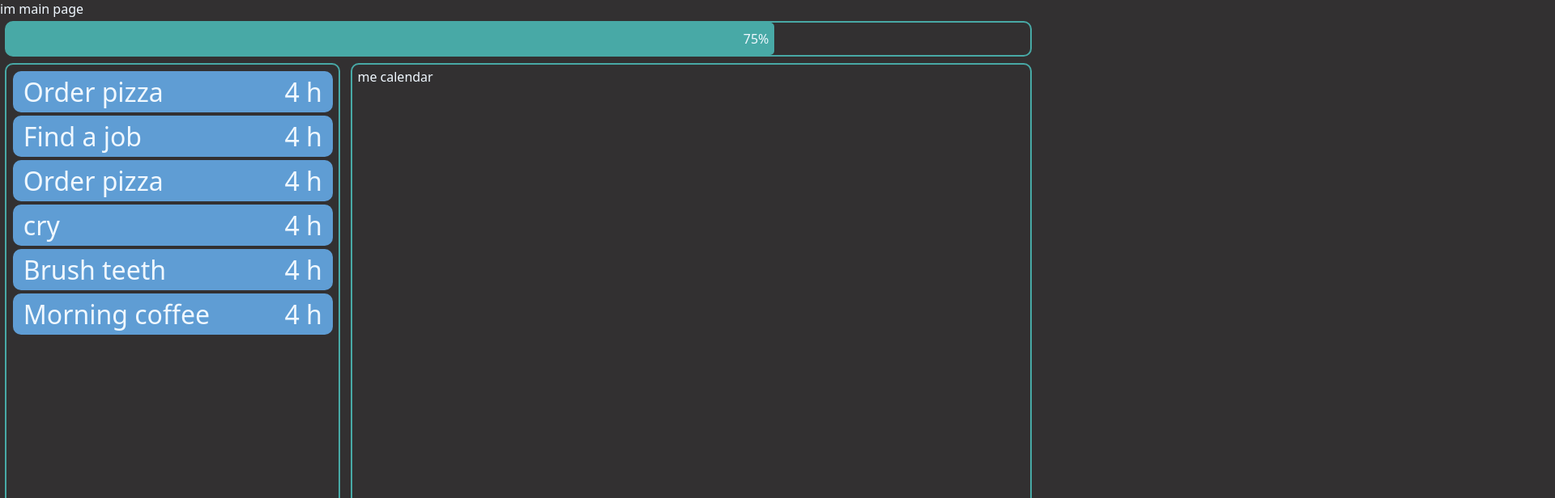
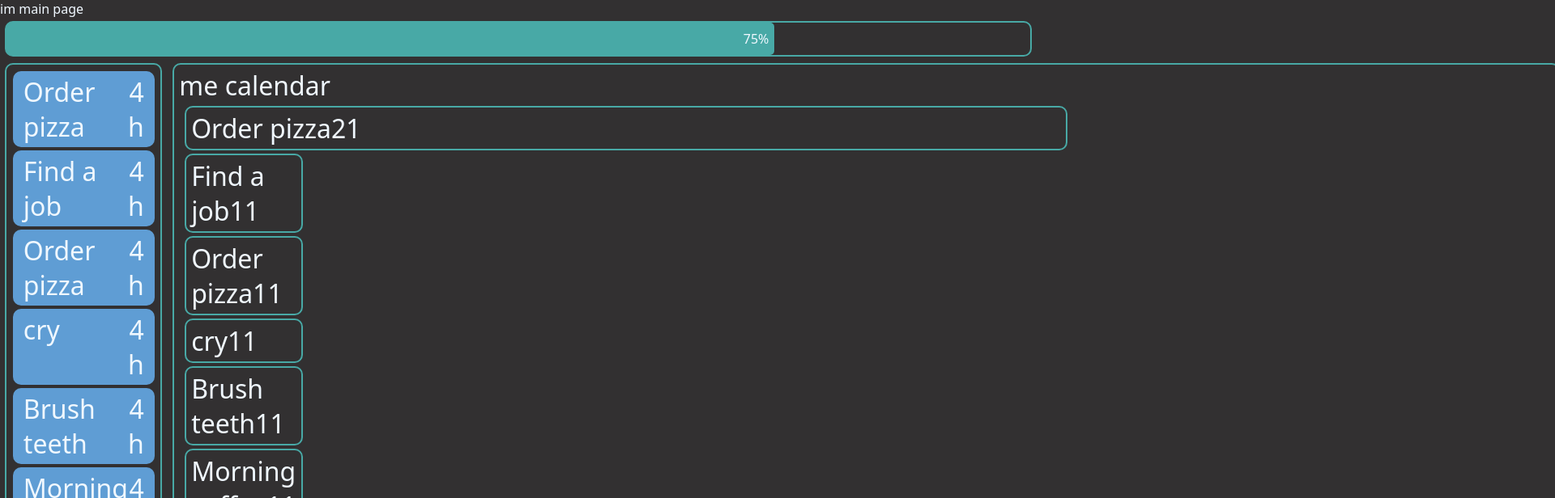
Before and after one commit to qystaubai/plshireme, a React app: page / in a window 1280 px wide. Shown: the top 616 px of the page at 81% size, 1920 px wide, since content can reach past the window. Built offline with nearby package versions, Linux system fonts and the light colour scheme; the HTML template or start-up script is replaced by a standard one.

Commit message:
calendar layout rough outline

```diff
--- a/src/components/Board.tsx
+++ b/src/components/Board.tsx
@@ -2,6 +2,7 @@ import React, {ReactElement} from "react";
 import {useStore} from "react-redux";
 import {Goal, State} from "../types/types";
 import {GoalCardComponent} from "./GoalCard";
+import {CalendarCardComponent} from "./CalendarCard";
 
 export const BoardComponent: React.FC = (): ReactElement => {
 
@@ -33,6 +34,9 @@ export const BoardComponent: React.FC = (): ReactElement => {
 
                 <div className="calendar card">
                     me calendar
+                        {state.goals.map((goal: Goal) =>
+                            <CalendarCardComponent {...goal} key={goal.id}/>
+                        )}
                 </div>
             </div>
         </div>
--- /dev/null
+++ b/src/components/CalendarCard.tsx
@@ -0,0 +1,19 @@
+import React from "react";
+import {Goal} from "../types/types";
+
+export const CalendarCardComponent: React.FC<Goal> = (goal) => {
+
+    const style = {
+        marginRight: `${(new Date('February 27, 2021 03:24:00').valueOf() - goal.deadline.valueOf())/864000}px`
+
+    }
+
+
+    return (
+        <div className="calendar-card card" style={style}>
+            {goal.title}
+            {goal.deadline.getDate()}
+        </div>
+
+    )
+}
--- a/src/index.css
+++ b/src/index.css
@@ -43,6 +43,7 @@ body {
 .card {
     margin: .5vh .5vw;
     padding: .5vh .5vw;
+    font-size: 2rem;
     border: 2px solid #48A9A6;
     border-radius: 10px;
 }
@@ -68,3 +69,7 @@ body {
 .goal-deadline {
     text-align: end;
 }
+
+.calendar {
+
+}
--- a/src/reducer/reducer.tsx
+++ b/src/reducer/reducer.tsx
@@ -6,7 +6,7 @@ const initialState: State = {
         {
             id: 0,
             title: "Order pizza",
-            deadline: new Date(),
+            deadline: new Date('February 21, 2021 03:24:00'),
             done: false,
             repeated: false
         },
--- a/src/types/types.ts
+++ b/src/types/types.ts
@@ -7,7 +7,7 @@ export interface Goal {
 }
 
 export interface State {
-    goals: Goal[],
+    goals: Goal[]
 }
 
 export interface Action {
```
